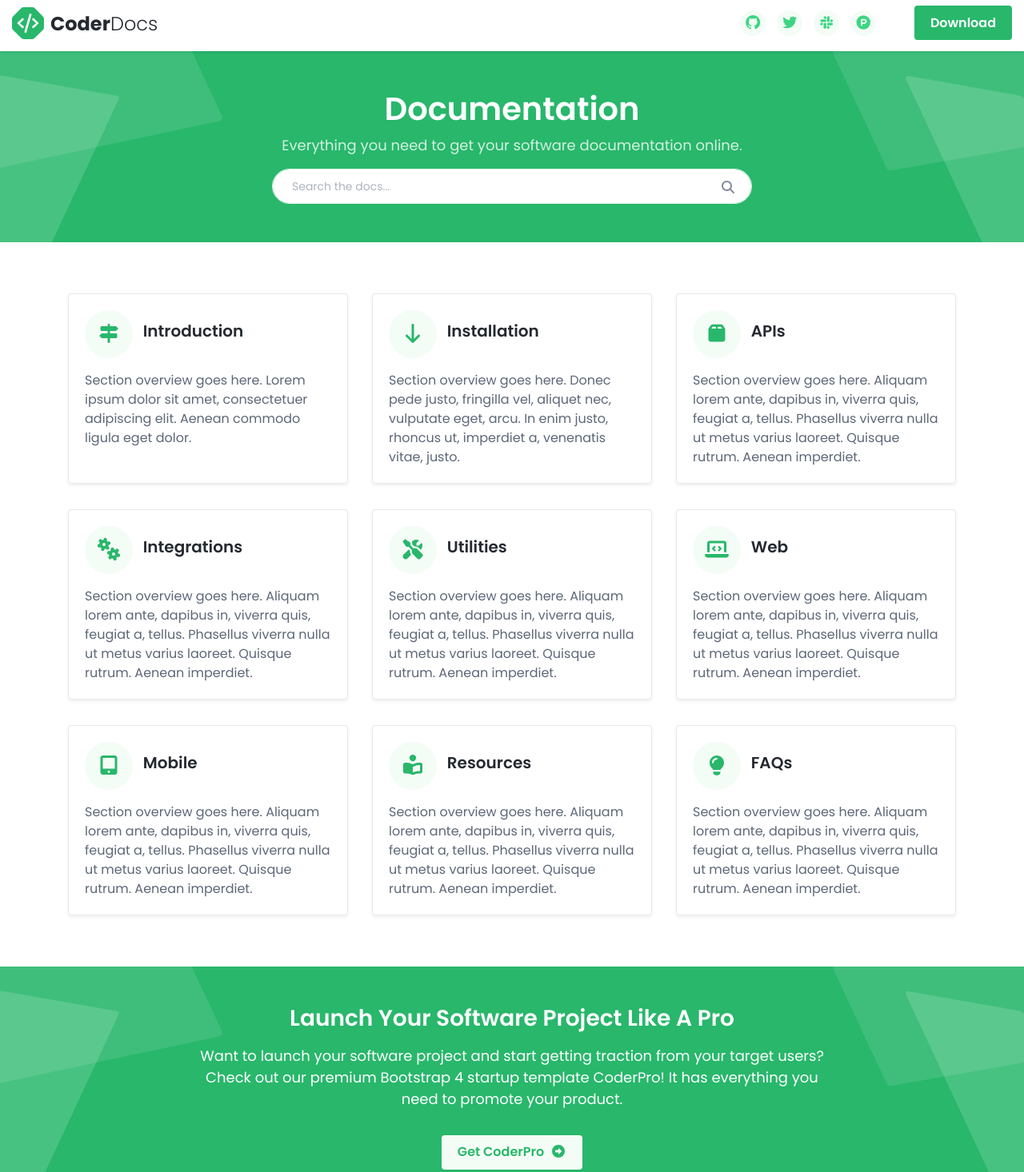
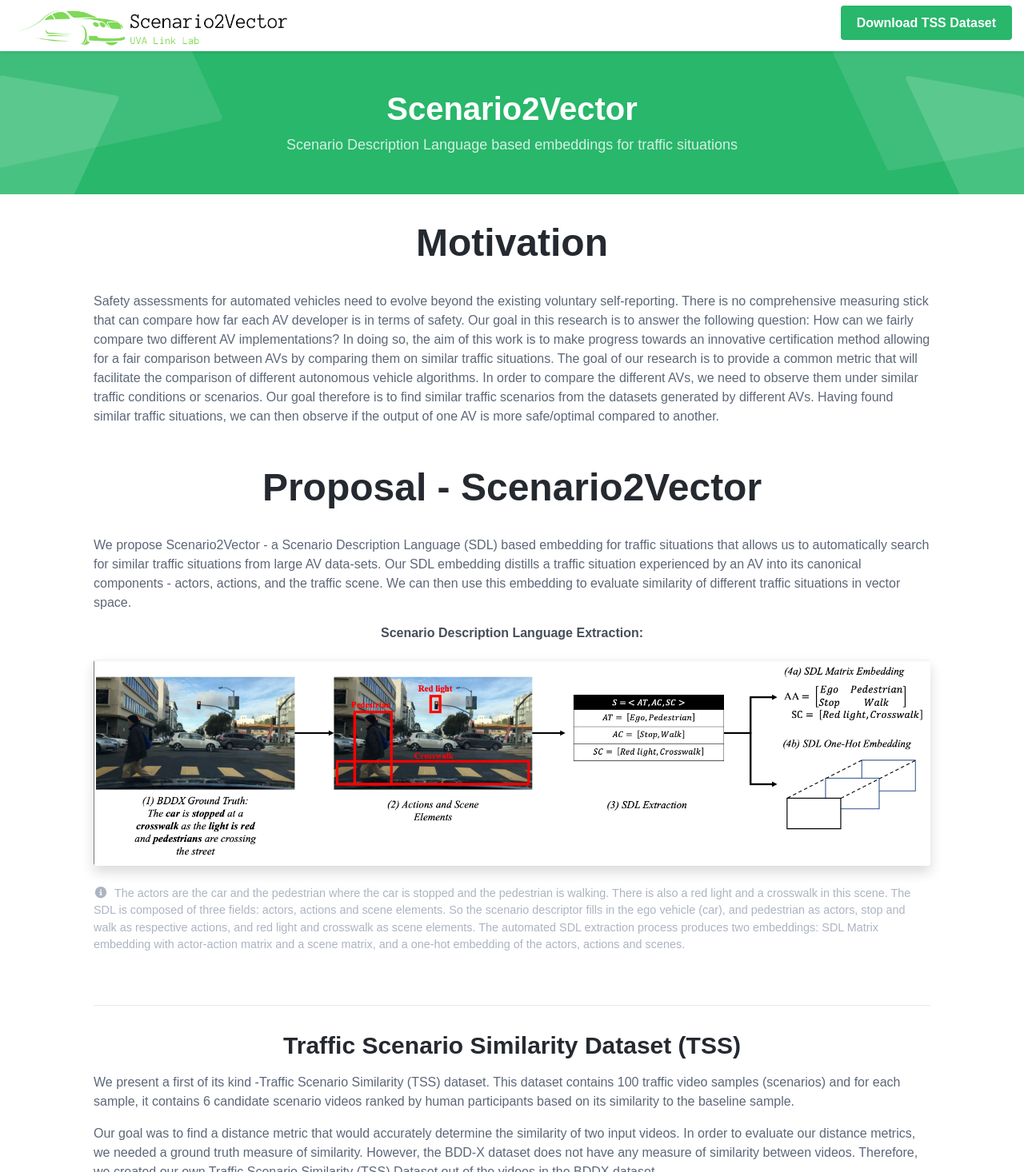
Before and after one commit to jr4fs/sce2vec-site, a plain HTML site: page index.html in a window 1280 px wide. Shown: the part 5-1471 px from the top of the page at 80% size. Drawn offline with Linux system fonts and the light colour scheme.

Commit message:
modified to add scenario2vec sites

```diff
--- a/docs-page.html
+++ b/docs-page.html
@@ -13,7 +13,8 @@
     <link rel="shortcut icon" href="favicon.ico">
 
     <!-- Google Font -->
-    <link href="https://fonts.googleapis.com/css?family=Poppins:300,400,500,600,700&display=swap" rel="stylesheet">
+    <link rel="preconnect" href="https://fonts.gstatic.com">
+	<link href="https://fonts.googleapis.com/css2?family=Source+Code+Pro:wght@200&display=swap" rel="stylesheet">
 
     <!-- FontAwesome JS-->
     <script defer src="assets/fontawesome/js/all.min.js"></script>
@@ -36,23 +37,11 @@
 	                    <span></span>
 	                    <span></span>
 	                </button>
-	                <div class="site-logo"><a class="navbar-brand" href="index.html"><img class="logo-icon mr-2" src="assets/images/coderdocs-logo.svg" alt="logo"><span class="logo-text">Coder<span class="text-alt">Docs</span></span></a></div>
+	                <div class="site-logo"><a class="navbar-brand" href="index.html"><img class="logo-icon mr-2" src="assets/images/logo.png" alt="logo" width=350 height=60></a></div>
                 </div><!--//docs-logo-wrapper-->
 	            <div class="docs-top-utilities d-flex justify-content-end align-items-center">
-	                <div class="top-search-box d-none d-lg-flex">
-		                <form class="search-form">
-				            <input type="text" placeholder="Search the docs..." name="search" class="form-control search-input">
-				            <button type="submit" class="btn search-btn" value="Search"><i class="fas fa-search"></i></button>
-				        </form>
-	                </div>
 
-					<ul class="social-list list-inline mx-md-3 mx-lg-5 mb-0 d-none d-lg-flex">
-						<li class="list-inline-item"><a href="#"><i class="fab fa-github fa-fw"></i></a></li>
-			            <li class="list-inline-item"><a href="#"><i class="fab fa-twitter fa-fw"></i></a></li>
-		                <li class="list-inline-item"><a href="#"><i class="fab fa-slack fa-fw"></i></a></li>
-		                <li class="list-inline-item"><a href="#"><i class="fab fa-product-hunt fa-fw"></i></a></li>
-		            </ul><!--//social-list-->
-		            <a href="https://themes.3rdwavemedia.com/bootstrap-templates/startup/coderdocs-free-bootstrap-4-documentation-template-for-software-projects/" class="btn btn-primary d-none d-lg-flex">Download</a>
+		            <a href="https://themes.3rdwavemedia.com/bootstrap-templates/startup/coderdocs-free-bootstrap-4-documentation-template-for-software-projects/" class="btn btn-primary d-none d-lg-flex">Download TSS Dataset</a>
 	            </div><!--//docs-top-utilities-->
             </div><!--//container-->
         </div><!--//branding-->
@@ -111,6 +100,7 @@
 
 		    </nav><!--//docs-nav-->
 	    </div><!--//docs-sidebar-->
+
 	    <div class="docs-content">
 		    <div class="container">
 			    <article class="docs-article" id="section-1">
--- a/index.html
+++ b/index.html
@@ -12,7 +12,8 @@
     <link rel="shortcut icon" href="favicon.ico">
 
     <!-- Google Font -->
-    <link href="https://fonts.googleapis.com/css?family=Poppins:300,400,500,600,700&display=swap" rel="stylesheet">
+    <link rel="preconnect" href="https://fonts.gstatic.com">
+	<link href="https://fonts.googleapis.com/css2?family=Source+Code+Pro:wght@200&display=swap" rel="stylesheet">
 
     <!-- FontAwesome JS-->
     <script defer src="assets/fontawesome/js/all.min.js"></script>
@@ -27,17 +28,12 @@
         <div class="branding docs-branding">
             <div class="container-fluid position-relative py-2">
                 <div class="docs-logo-wrapper">
-	                <div class="site-logo"><a class="navbar-brand" href="index.html"><img class="logo-icon mr-2" src="assets/images/coderdocs-logo.svg" alt="logo"><span class="logo-text">Coder<span class="text-alt">Docs</span></span></a></div>
+	                <div class="site-logo"><a class="navbar-brand" href="index.html"><img class="logo-icon mr-2" src="assets/images/logo.png" alt="logo" width=350 height=60></a></div>
                 </div><!--//docs-logo-wrapper-->
 	            <div class="docs-top-utilities d-flex justify-content-end align-items-center">
 
-					<ul class="social-list list-inline mx-md-3 mx-lg-5 mb-0 d-none d-lg-flex">
-						<li class="list-inline-item"><a href="#"><i class="fab fa-github fa-fw"></i></a></li>
-			            <li class="list-inline-item"><a href="#"><i class="fab fa-twitter fa-fw"></i></a></li>
-		                <li class="list-inline-item"><a href="#"><i class="fab fa-slack fa-fw"></i></a></li>
-		                <li class="list-inline-item"><a href="#"><i class="fab fa-product-hunt fa-fw"></i></a></li>
-		            </ul><!--//social-list-->
-		            <a href="https://themes.3rdwavemedia.com/bootstrap-templates/startup/coderdocs-free-bootstrap-4-documentation-template-for-software-projects/" class="btn btn-primary d-none d-lg-flex">Download</a>
+
+		            <a href="https://themes.3rdwavemedia.com/bootstrap-templates/startup/coderdocs-free-bootstrap-4-documentation-template-for-software-projects/" class="btn btn-primary d-none d-lg-flex">Download TSS Dataset</a>
 	            </div><!--//docs-top-utilities-->
             </div><!--//container-->
         </div><!--//branding-->
@@ -48,195 +44,89 @@
 	    <div class="theme-bg-shapes-right"></div>
 	    <div class="theme-bg-shapes-left"></div>
 	    <div class="container">
-		    <h1 class="page-heading single-col-max mx-auto">Documentation</h1>
-		    <div class="page-intro single-col-max mx-auto">Everything you need to get your software documentation online.</div>
-		    <div class="main-search-box pt-3 d-block mx-auto">
-                 <form class="search-form w-100">
-		            <input type="text" placeholder="Search the docs..." name="search" class="form-control search-input">
-		            <button type="submit" class="btn search-btn" value="Search"><i class="fas fa-search"></i></button>
-		        </form>
-             </div>
+		    <h1 class="page-heading single-col-max mx-auto">Scenario2Vector</h1>
+		    <div class="page-intro single-col-max mx-auto">Scenario Description Language based embeddings for traffic situations</div>
 	    </div>
     </div><!--//page-header-->
-    <div class="page-content">
-	    <div class="container">
-		    <div class="docs-overview py-5">
-			    <div class="row justify-content-center">
-				    <div class="col-12 col-lg-4 py-3">
-					    <div class="card shadow-sm">
-						    <div class="card-body">
-							    <h5 class="card-title mb-3">
-								    <span class="theme-icon-holder card-icon-holder mr-2">
-								        <i class="fas fa-map-signs"></i>
-							        </span><!--//card-icon-holder-->
-							        <span class="card-title-text">Introduction</span>
-							    </h5>
-							    <div class="card-text">
-								    Section overview goes here. Lorem ipsum dolor sit amet, consectetuer adipiscing elit. Aenean commodo ligula eget dolor.
-							    </div>
-							    <a class="card-link-mask" href="docs-page.html#section-1"></a>
-						    </div><!--//card-body-->
-					    </div><!--//card-->
-				    </div><!--//col-->
-				    <div class="col-12 col-lg-4 py-3">
-					    <div class="card shadow-sm">
-						    <div class="card-body">
-							    <h5 class="card-title mb-3">
-								    <span class="theme-icon-holder card-icon-holder mr-2">
-								        <i class="fas fa-arrow-down"></i>
-							        </span><!--//card-icon-holder-->
-							        <span class="card-title-text">Installation</span>
-							    </h5>
-							    <div class="card-text">
-								    Section overview goes here. Donec pede justo, fringilla vel, aliquet nec, vulputate eget, arcu. In enim justo, rhoncus ut, imperdiet a, venenatis vitae, justo.
-							    </div>
-							    <a class="card-link-mask" href="docs-page.html#section-2"></a>
-						    </div><!--//card-body-->
-					    </div><!--//card-->
-				    </div><!--//col-->
-				    <div class="col-12 col-lg-4 py-3">
-					    <div class="card shadow-sm">
-						    <div class="card-body">
-							    <h5 class="card-title mb-3">
-								    <span class="theme-icon-holder card-icon-holder mr-2">
-								        <i class="fas fa-box fa-fw"></i>
-							        </span><!--//card-icon-holder-->
-							        <span class="card-title-text">APIs</span>
-							    </h5>
-							    <div class="card-text">
-								    Section overview goes here. Aliquam lorem ante, dapibus in, viverra quis, feugiat a, tellus. Phasellus viverra nulla ut metus varius laoreet. Quisque rutrum. Aenean imperdiet.
-								</div>
-							    <a class="card-link-mask" href="docs-page.html#section-3"></a>
-						    </div><!--//card-body-->
-					    </div><!--//card-->
-				    </div><!--//col-->
-				    <div class="col-12 col-lg-4 py-3">
-					    <div class="card shadow-sm">
-						    <div class="card-body">
-							    <h5 class="card-title mb-3">
-								    <span class="theme-icon-holder card-icon-holder mr-2">
-								        <i class="fas fa-cogs fa-fw"></i>
-							        </span><!--//card-icon-holder-->
-							        <span class="card-title-text">Integrations</span>
-							    </h5>
-							    <div class="card-text">
-								    Section overview goes here. Aliquam lorem ante, dapibus in, viverra quis, feugiat a, tellus. Phasellus viverra nulla ut metus varius laoreet. Quisque rutrum. Aenean imperdiet.
-								</div>
-							    <a class="card-link-mask" href="docs-page.html#section-4"></a>
-						    </div><!--//card-body-->
-					    </div><!--//card-->
-				    </div><!--//col-->
-				    <div class="col-12 col-lg-4 py-3">
-					    <div class="card shadow-sm">
-						    <div class="card-body">
-							    <h5 class="card-title mb-3">
-								    <span class="theme-icon-holder card-icon-holder mr-2">
-								        <i class="fas fa-tools"></i>
-							        </span><!--//card-icon-holder-->
-							        <span class="card-title-text">Utilities</span>
-							    </h5>
-							    <div class="card-text">
-								    Section overview goes here. Aliquam lorem ante, dapibus in, viverra quis, feugiat a, tellus. Phasellus viverra nulla ut metus varius laoreet. Quisque rutrum. Aenean imperdiet.
-								</div>
-							    <a class="card-link-mask" href="docs-page.html#section-5"></a>
-						    </div><!--//card-body-->
-					    </div><!--//card-->
-				    </div><!--//col-->
-				    <div class="col-12 col-lg-4 py-3">
-					    <div class="card shadow-sm">
-						    <div class="card-body">
-							    <h5 class="card-title mb-3">
-								    <span class="theme-icon-holder card-icon-holder mr-2">
-								        <i class="fas fa-laptop-code"></i>
-							        </span><!--//card-icon-holder-->
-							        <span class="card-title-text">Web</span>
-							    </h5>
-							    <div class="card-text">
-								    Section overview goes here. Aliquam lorem ante, dapibus in, viverra quis, feugiat a, tellus. Phasellus viverra nulla ut metus varius laoreet. Quisque rutrum. Aenean imperdiet.
-								</div>
-							    <a class="card-link-mask" href="docs-page.html#section-6"></a>
-						    </div><!--//card-body-->
-					    </div><!--//card-->
-				    </div><!--//col-->
-				    <div class="col-12 col-lg-4 py-3">
-					    <div class="card shadow-sm">
-						    <div class="card-body">
-							    <h5 class="card-title mb-3">
-								    <span class="theme-icon-holder card-icon-holder mr-2">
-								        <i class="fas fa-tablet-alt"></i>
-							        </span><!--//card-icon-holder-->
-							        <span class="card-title-text">Mobile</span>
-							    </h5>
-							    <div class="card-text">
-								    Section overview goes here. Aliquam lorem ante, dapibus in, viverra quis, feugiat a, tellus. Phasellus viverra nulla ut metus varius laoreet. Quisque rutrum. Aenean imperdiet.
-								</div>
-							    <a class="card-link-mask" href="docs-page.html#section-7"></a>
-						    </div><!--//card-body-->
-					    </div><!--//card-->
-				    </div><!--//col-->
-				    <div class="col-12 col-lg-4 py-3">
-					    <div class="card shadow-sm">
-						    <div class="card-body">
-							    <h5 class="card-title mb-3">
-								    <span class="theme-icon-holder card-icon-holder mr-2">
-								        <i class="fas fa-book-reader"></i>
-							        </span><!--//card-icon-holder-->
-							        <span class="card-title-text">Resources</span>
-							    </h5>
-							    <div class="card-text">
-								    Section overview goes here. Aliquam lorem ante, dapibus in, viverra quis, feugiat a, tellus. Phasellus viverra nulla ut metus varius laoreet. Quisque rutrum. Aenean imperdiet.
-								</div>
-							    <a class="card-link-mask" href="docs-page.html#section-8"></a>
-						    </div><!--//card-body-->
-					    </div><!--//card-->
-				    </div><!--//col-->
-				    <div class="col-12 col-lg-4 py-3">
-					    <div class="card shadow-sm">
-						    <div class="card-body">
-							    <h5 class="card-title mb-3">
-								    <span class="theme-icon-holder card-icon-holder mr-2">
-								        <i class="fas fa-lightbulb"></i>
-							        </span><!--//card-icon-holder-->
-							        <span class="card-title-text">FAQs</span>
-							    </h5>
-							    <div class="card-text">
-								    Section overview goes here. Aliquam lorem ante, dapibus in, viverra quis, feugiat a, tellus. Phasellus viverra nulla ut metus varius laoreet. Quisque rutrum. Aenean imperdiet.
-								</div>
-							    <a class="card-link-mask" href="docs-page.html#section-9"></a>
-						    </div><!--//card-body-->
-					    </div><!--//card-->
-				    </div><!--//col-->
-			    </div><!--//row-->
-		    </div><!--//container-->
-		</div><!--//container-->
-    </div><!--//page-content-->
 
-    <section class="cta-section text-center py-5 theme-bg-dark position-relative">
-	    <div class="theme-bg-shapes-right"></div>
-	    <div class="theme-bg-shapes-left"></div>
-	    <div class="container">
-		    <h3 class="mb-2 text-white mb-3">Launch Your Software Project Like A Pro</h3>
-		    <div class="section-intro text-white mb-3 single-col-max mx-auto">Want to launch your software project and start getting traction from your target users? Check out our premium <a class="text-white" href="https://themes.3rdwavemedia.com/bootstrap-templates/startup/coderpro-bootstrap-4-startup-template-for-software-projects/">Bootstrap 4 startup template CoderPro</a>! It has everything you need to promote your product.</div>
-		    <div class="pt-3 text-center">
-			    <a class="btn btn-light" href="https://themes.3rdwavemedia.com/bootstrap-templates/startup/coderpro-bootstrap-4-startup-template-for-software-projects/">Get CoderPro<i class="fas fa-arrow-alt-circle-right ml-2"></i></a>
-		    </div>
-	    </div>
-    </section><!--//cta-section-->
+	<div class="docs-content">
+		<div class="container">
+			<article class="docs-article" id="section-1">
+				<header class="docs-header">
+					<h1 style="text-align:center" class="docs-heading">Motivation <span class="docs-time"></span></h1>
+					<section class="docs-intro">
+						<p>Safety assessments for automated vehicles need to evolve beyond the existing voluntary self-reporting. There is no comprehensive measuring stick that can compare how far each AV developer is in terms of safety. Our goal in this research is to answer the following question: How can we fairly compare two different AV implementations? In doing so, the aim of this work is to make progress towards an innovative certification method allowing for a fair comparison between AVs by comparing them on similar traffic situations.
+							The goal of our research is to provide a common metric that will facilitate the comparison of different autonomous vehicle algorithms.
+							In order to compare the different AVs, we need to observe them under similar traffic conditions or scenarios.
+							Our goal therefore is to find similar traffic scenarios from the datasets generated by different AVs. Having found similar traffic situations, we can then observe if the output of one AV is more safe/optimal compared to another.
+						</p>
+					</section><!--//docs-intro-->
+
+				</header>
+				<section class="docs-section" id="item-1-1">
+					<h1 style="text-align:center" class="docs-heading"> Proposal - Scenario2Vector <span class="docs-time"></span></h1>
+					<p>We propose Scenario2Vector - a Scenario Description Language (SDL) based embedding for traffic situations that allows us to automatically search for similar traffic situations from large AV data-sets. Our SDL embedding distills a traffic situation experienced by an AV into its canonical components - actors, actions, and the traffic scene. We can then use this embedding to evaluate similarity of different traffic situations in vector space.</p>
+					<h5 style="text-align:center" >Scenario Description Language Extraction:</h5>
+					<figure class="figure docs-figure py-3">
+						<a data-title="Image Lightbox Example"><img class="figure-img img-fluid shadow rounded" src="assets/images/sdl_ext.png" alt="" style="width: 91000px;"></a>
+						<figcaption class="figure-caption mt-3"><i class="fas fa-info-circle mr-2"></i>The actors are the car and the pedestrian where the car is stopped and the pedestrian is walking. There is also a red light and a crosswalk in this scene. The SDL is composed of three fields: actors, actions and scene elements. So the scenario descriptor fills in the ego vehicle (car), and pedestrian as actors, stop and walk as respective actions, and red light and crosswalk as scene elements. The automated SDL extraction process produces two embeddings: SDL Matrix embedding with actor-action matrix and a scene matrix, and a one-hot embedding of the actors, actions and scenes.</i></figcaption>
+
+					</figure>
+				</section><!--//section-->
+
+				<section class="docs-section" id="item-1-2">
+					<style>
+						.img-container {
+						  text-align: center;
+						}
+					  </style>
+					<h2 style="text-align:center" class="section-heading">Traffic Scenario Similarity Dataset (TSS)</h2>
+					<p>We present a first of its kind -Traffic Scenario Similarity (TSS) dataset. This dataset contains 100 traffic video samples (scenarios) and for each sample, it contains 6 candidate scenario videos ranked by human participants based on its similarity to the baseline sample.</p>
+					<p>Our goal was to find a distance metric that would accurately determine the similarity of two input videos. In order to evaluate our distance metrics, we needed a ground truth measure of similarity. However, the BDD-X dataset does not have any measure of similarity between videos.
+						Therefore, we created our own Traffic Scenario Similarity (TSS) Dataset out of the videos in the BDDX dataset.
+					</p>
+					<h5 style="text-align:center">TSS Dataset Samples:</h5>
+					<figure class="img-container">
+						<a href="assets/images/features/appify-theme-projects-overview-lg.jpg" data-title="Image Lightbox Example" data-toggle="lightbox"><img class="figure-img img-fluid shadow rounded" src="assets/images/dataset.png" alt="" style="width: 600px;"></a>
+						<figcaption class="figure-caption mt-3"><i class="fas fa-info-circle mr-2"></i>The Traffic Scenario Similarity Dataset Contains 100 samples. Each sample consists of a baseline video, and six candidate videos. For each candidate video, a human annotator has ranked its similarity to the baseline video to create a ground truth similarity ranking.</i></figcaption>
+					</figure>
+					<p>In addition to the baseline video and the six candidate videos, the TSS Dataset also includes a list of the ranking of how similar each candidate video is compared to the baseline video.
+						To obtain these ranking lists, we asked participants watch the baseline video and rank the candidate videos from most similar to least similar. When ranking the videos, participants were instructed to pay attention to aspects such as the actions of the vehicles in the video or the presence of road signs.
+						There are many existing datasets for traffic situations, but none that look at comparing video similarity. Our dataset extends the BDD-100k dataset in a previously unexplored direction in this area.
+						You can download the TSS dataset now.  </p>
+						<ul style="text-align:center" class="list list-unstyled pl-0">
+							<li><a href="#" class="btn btn-primary">Download TSS Dataset</a></li>
+						</ul>
+				</section><!--//section-->
+				<!--
+
+				<section class="docs-section" id="item-1-1">
+					<h2 style="text-align:center" class="section-heading">1.2 Scenario2Vector Embeddings</h2>
+					<h4 style="text-align:center" >One-Hot Embedding</h4>
+					<p>the SDL tuple encodes high level informtino about the actors andt heir associated actions as well as scene elements.
+						In order to calculate similarity between two SDLs, a one-hot embedding was developed to represent the actors, associated actions, and scene elements for any given scenario.
+						Each SDL tuple has a 7x20x22 one-hot embedding representing its action, actor and scene elements where each dimension has an extra element to account for NaN values. These one-hot embeddings are stacked on top of each other to produce a 4D tensor with dimensions [samples x actors x actions x scenes].
+						The advantage of this embedding method is that it makes it straightforward to compute similarity between different embeddings using Euclidean distance.
+
+					</p>
+					<h4 style="text-align:center" >SDL Matrix Embedding</h4>
+					<p>To provde a more robust representation that could be used for further evaluation and comparison, we also considered an approach where the tuple structure was converted to an actor-action matrix and a scene matrix.
+						This separation better depicted the information captured by the SDL since scene elements are considered to be separate from the actor-action pairs.
+						The actor-action (AA) matrix is a [2 x n] matrix where n represents the number of actor-action pairs in each SDL tuple.
+						A single SDL tuple always contains at least one actor-action pair because each video will always have an ego actor.
+						The scene elements (SC) are encoded in a list and are independent of the actor-action matrix. </p>
+
+				</section>
+				-->
 
 
 
+			</article>
+		</div>
+	</div>
     <footer class="footer">
 
 	    <div class="footer-bottom text-center py-5">
-
-		    <ul class="social-list list-unstyled pb-4 mb-0">
-			    <li class="list-inline-item"><a href="#"><i class="fab fa-github fa-fw"></i></a></li>
-	            <li class="list-inline-item"><a href="#"><i class="fab fa-twitter fa-fw"></i></a></li>
-	            <li class="list-inline-item"><a href="#"><i class="fab fa-slack fa-fw"></i></a></li>
-	            <li class="list-inline-item"><a href="#"><i class="fab fa-product-hunt fa-fw"></i></a></li>
-	            <li class="list-inline-item"><a href="#"><i class="fab fa-facebook-f fa-fw"></i></a></li>
-	            <li class="list-inline-item"><a href="#"><i class="fab fa-instagram fa-fw"></i></a></li>
-	        </ul><!--//social-list-->
 
 	        <!--/* This template is free as long as you keep the footer attribution link. If you'd like to use the template without the attribution link, you can buy the commercial license via our website: themes.3rdwavemedia.com Thank you for your support. :) */-->
             <small class="copyright">Designed with <i class="fas fa-heart" style="color: #fb866a;"></i> by <a class="theme-link" href="http://themes.3rdwavemedia.com" target="_blank">Xiaoying Riley</a> for developers</small>
```
Also changed, not shown: assets/css/theme.css, assets/images/dataset.png (added), assets/images/features/sdl_ext.png (added), assets/images/logo.png (added), assets/images/sdl.png (added), assets/images/sdl_ext.png (added).
